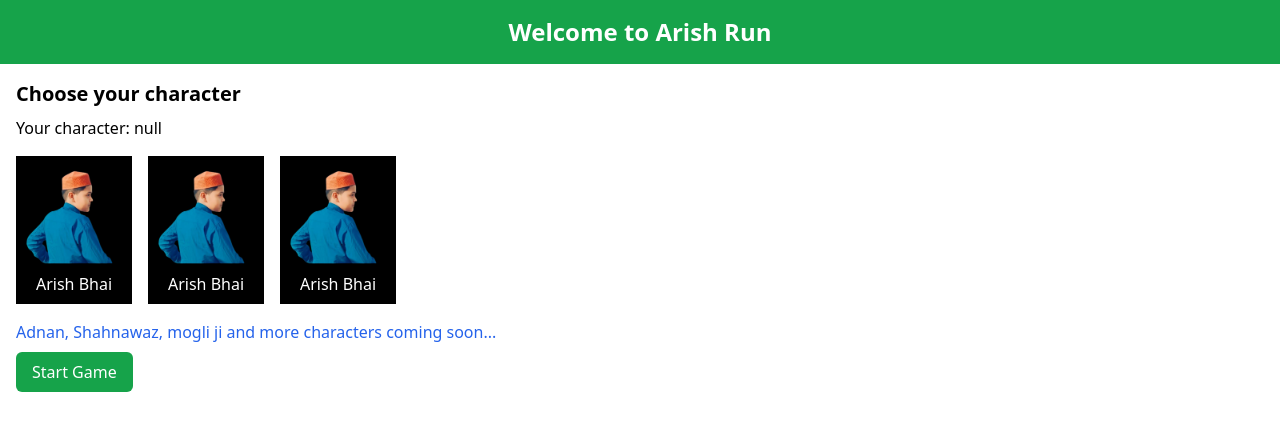
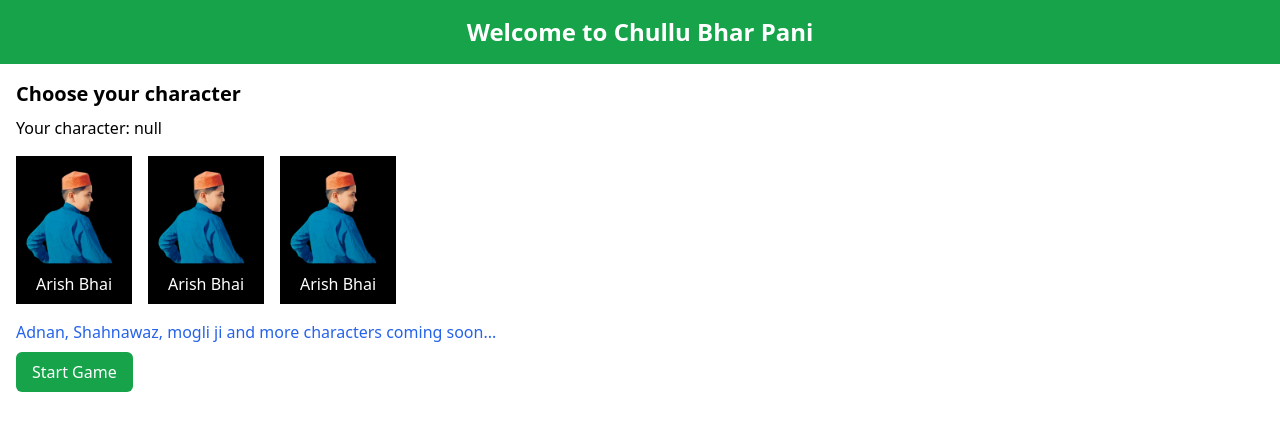
Before and after one commit to adnanAliSDE/arish-run, a plain HTML site: page index.html in a window 1280 px wide. Drawn offline with nearby package versions, Linux system fonts and the light colour scheme.

Commit message:
updated title

```diff
--- a/index.html
+++ b/index.html
@@ -37,7 +37,7 @@
 
 <body>
     <header class="p-4 mb-4 text-center  text-white bg-green-600">
-        <h1 class="font-bold text-2xl">Welcome to Arish Run</h1>
+        <h1 class="font-bold text-2xl">Welcome to Chullu Bhar Pani</h1>
     </header>
     <main>
 
```
